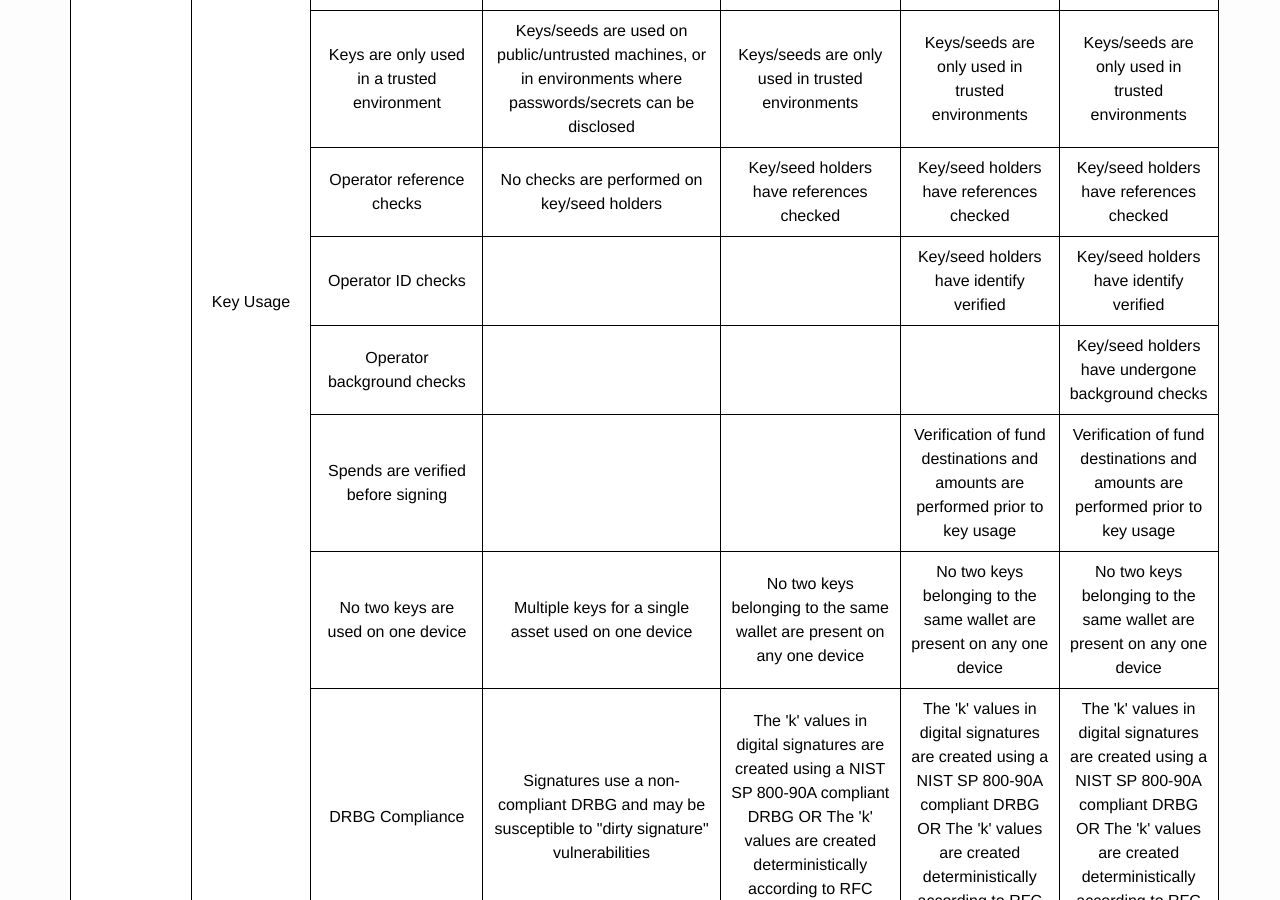
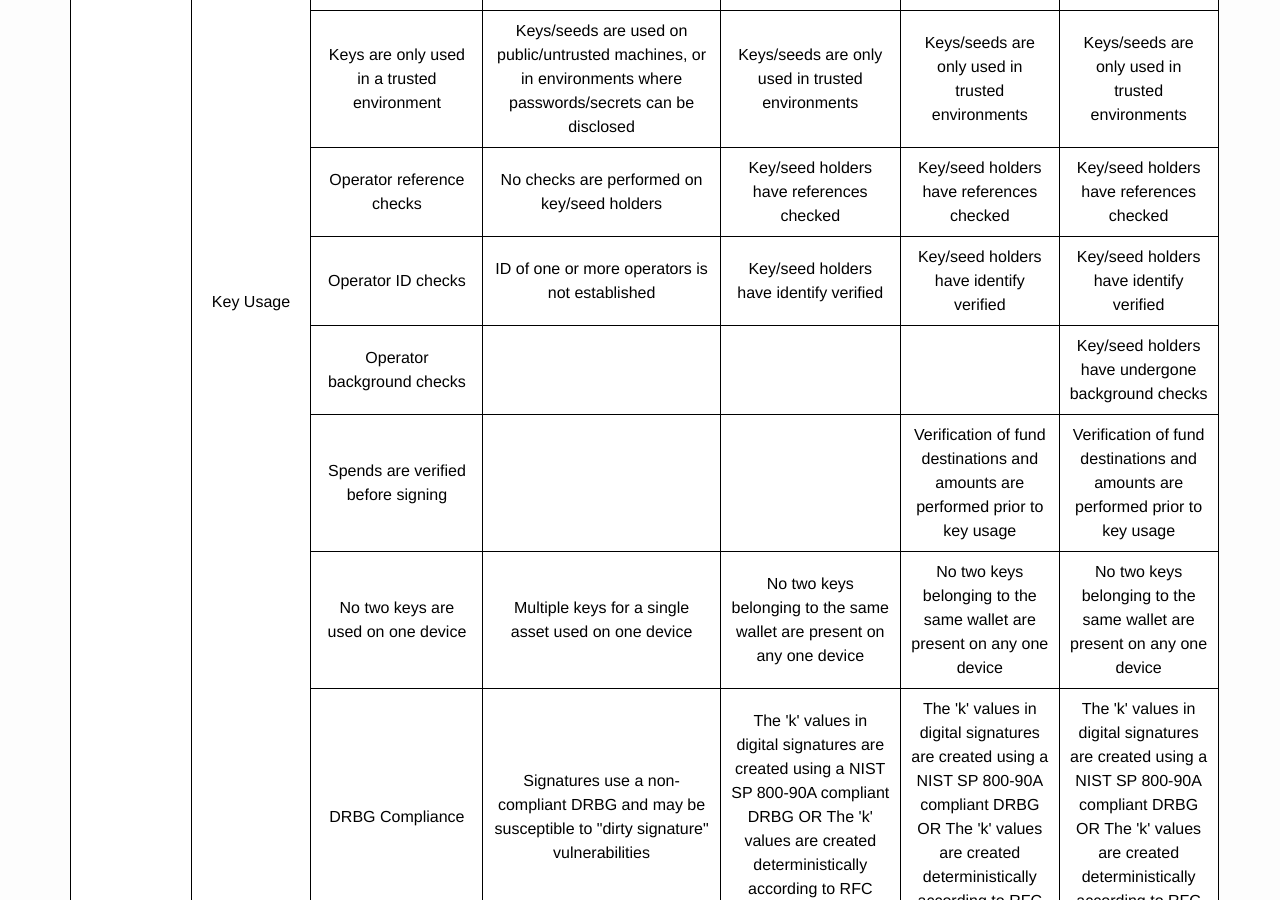
Before and after one commit to CryptoConsortium/CCSS, a Jekyll site: the page built from 2_matrix.html, in a window 1280 px wide and 900 px high, scrolled down 2907 px. Built offline with Jekyll 4.4.1, drawn with Linux system fonts in a browser that asks for light colours.

Commit message:
Altered Operator ID check aspect to be required for L1.

```diff
--- a/_data/aspects/104-KeyUsage.yml
+++ b/_data/aspects/104-KeyUsage.yml
@@ -55,8 +55,8 @@ components:
   - component: &010404
     id: 1.4.4
     title_short: Operator ID checks
-    uncertified:
-    level_one:
+    uncertified: ID of one or more operators is not established
+    level_one: Key/seed holders have identify verified
     level_two: Key/seed holders have identify verified
     level_three: Key/seed holders have identify verified
   - component: &010405
```
